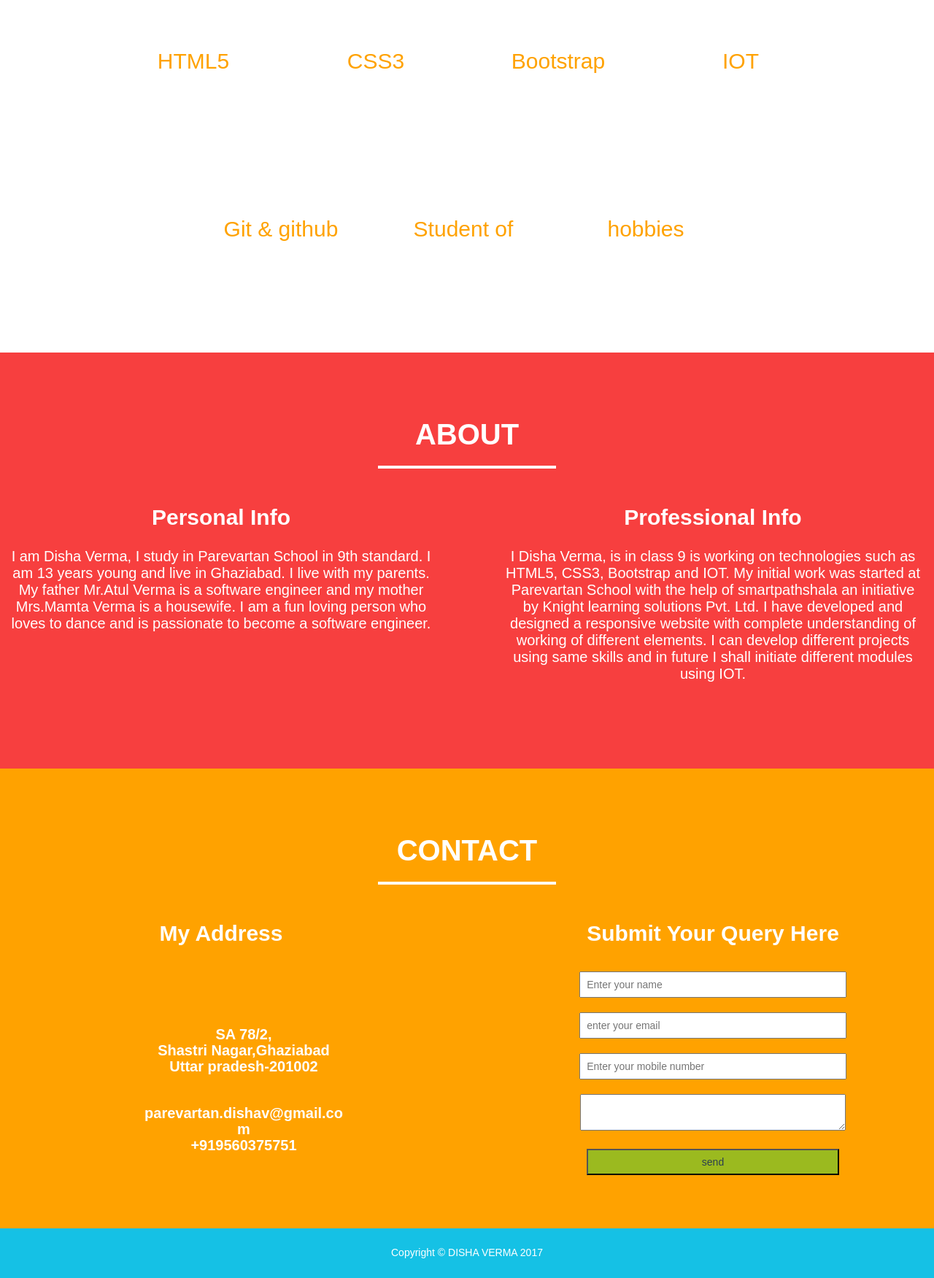
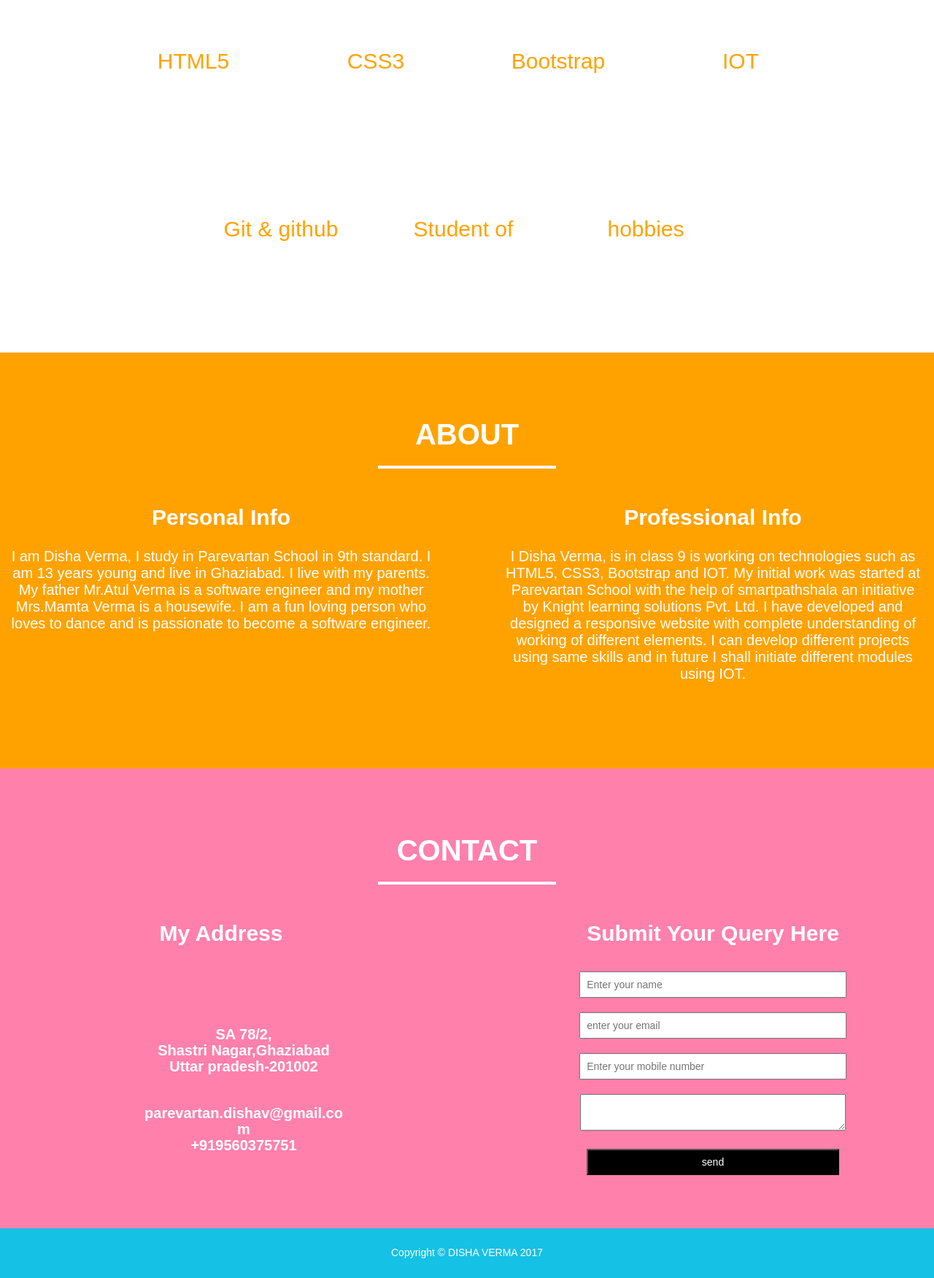
Before and after one commit to Parevartan-Disha/htmlassignment, a plain HTML site: page index.html in a window 1280 px wide. Shown: the part 998-2749 px from the top of the page at 73% size. Drawn offline with Linux system fonts and the light colour scheme.

Commit message:
new changes

```diff
--- a/css/style.css
+++ b/css/style.css
@@ -47,18 +47,24 @@ padding: 26px 16px;
 text-decoration: none;
 text-transform: uppercase;
 }
+.fontWhite {
+	color: white;
+}
 
+.bgblack {
+	background-color: #000000;
+}
 .bgGreen {
-	background-color: #9bba1f;
+	background-color: #9400D3;
 }
 .bgRed {
-	background-color: #f73f3f;
+	background-color: #ffa200;
 }
 .bgYellow {
-   background-color: #ffa200;
+   background-color: #ff80ab;
 }
 .hero {
-	background: url("../images/computer-skills.jpg");
+	background: url("../images/bg1.jpg");
 	position: relative;
 	min-height: 450px;
 	height: 100vh;
@@ -184,7 +190,7 @@ hr {
 }
 #about {
 	padding-top: 70px;
-	background-color: #f73f3f;
+	background-color: #ffa200;
 	height: 500px;
 	font-size: 20px;
 	font-weight: 100;
@@ -209,7 +215,7 @@ hr {
 #contact {
 	padding-bottom: 10px;
 	padding-top: 70px;
-	background-color: #ffa200;
+	background-color: #ff80ab;
 	height: 550px;
 	font-size: 20px;
 	font-weight: 100;
--- a/index.html
+++ b/index.html
@@ -110,7 +110,7 @@ SA 78/2,<br>Shastri Nagar,Ghaziabad<br>Uttar pradesh-201002
 <input type="email" name="email" placeholder="enter your email">
 <input type="tel" name ="mobile" placeholder="Enter your mobile number">
 <textarea name="message" placeholder="Enter your message here"> </textarea>
-<input type="submit" class="bgGreen" name="send" Value="send">
+<input type="submit" class="bgblack fontWhite" name="send" Value="send">
 </form>
 </div>
 </section>
```
Also changed, not shown: images/bg1.jpg (added), images/disha-verma.jpg.
